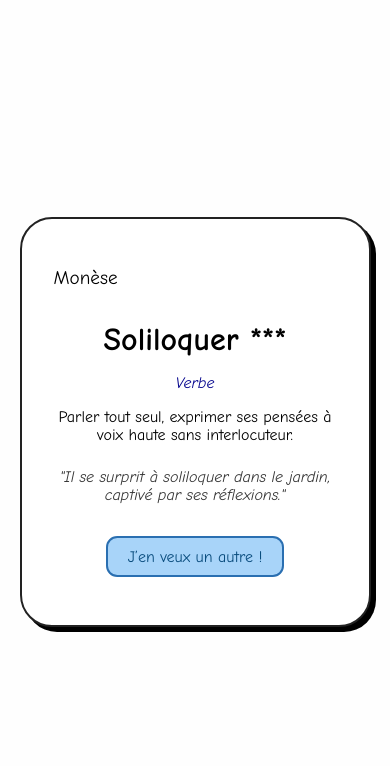
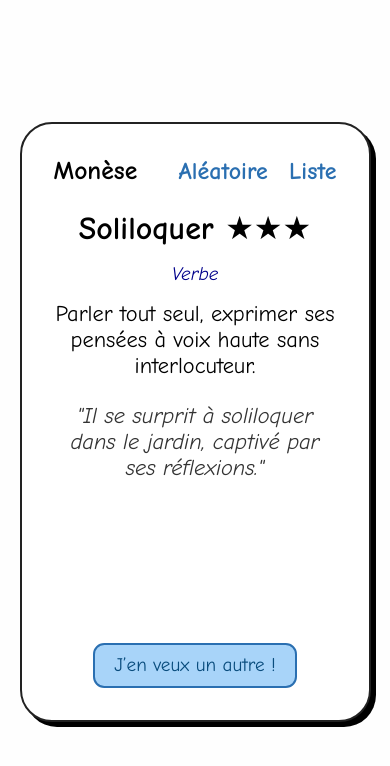
Before and after one commit to lbarbier22/monese-dictionnary, a plain HTML site: page index.html in a window 390 px wide. Drawn offline with Linux system fonts and the light colour scheme.

Commit message:
feat : add list with every words

```diff
--- a/index.html
+++ b/index.html
@@ -8,12 +8,17 @@
 </head>
 <body>
 <div class="carte">
-    <div class="entete">Monèse</div>
-    <div id="mot" class="mot">Chargement...</div>
-    <div id="type" class="type"></div>
-    <div id="definition" class="definition"></div>
-    <div id="exemple" class="exemple"></div>
-    <button id="btn">J’en veux un autre !</button>
+    <div class="navbar">
+        <span class="entete">Monèse</span>
+        <div class="menu">
+            <a href="#" id="nav-aleatoire">Aléatoire</a>
+            <a href="#" id="nav-liste">Liste</a>
+        </div>
+    </div>
+
+    <div id="contenu">
+
+    </div>
 </div>
 
 <script src="script.js"></script>
--- a/script.js
+++ b/script.js
@@ -1,13 +1,41 @@
 let mots = [];
 
-function afficherMotAleatoire() {
-    let mot = mots[Math.floor(Math.random() * mots.length)];
-    document.getElementById('mot').textContent = mot.Mot.charAt(0).toUpperCase() + mot.Mot.slice(1) + ' ' + '*'.repeat(mot.Difficulté);
-    document.getElementById('type').textContent = mot.Type.charAt(0).toUpperCase() + mot.Type.slice(1);
-    document.getElementById('definition').textContent = mot.Définition;
-    document.getElementById('exemple').textContent = `"${mot.Exemple}"`;
+function afficherMot(mot, afficherBouton = true) {
+    const contenu = document.getElementById('contenu');
+    contenu.innerHTML = `
+        <div class="mot">${mot.Mot.charAt(0).toUpperCase() + mot.Mot.slice(1)} ${'★'.repeat(mot.Difficulté)}</div>
+        <div class="type">${mot.Type.charAt(0).toUpperCase() + mot.Type.slice(1)}</div>
+        <div class="definition">${mot.Définition}</div>
+        <div class="exemple">"${mot.Exemple}"</div>
+        ${afficherBouton ? '<button id="btn">J’en veux un autre !</button>' : ''}
+    `;
+    if (afficherBouton) {
+        document.getElementById('btn').addEventListener('click', afficherMotAleatoire);
+    }
 }
 
+function afficherMotAleatoire() {
+    const mot = mots[Math.floor(Math.random() * mots.length)];
+    afficherMot(mot, true);
+}
+
+function afficherListe() {
+    const contenu = document.getElementById('contenu');
+    const motsTries = [...mots].sort((a, b) => a.Mot.localeCompare(b.Mot));
+    contenu.innerHTML = '<div class="liste-mots">' +
+        motsTries.map(m => `<a href="#" data-mot="${m.Mot}">${m.Mot.charAt(0).toUpperCase() + m.Mot.slice(1)}</a>`).join('<br>') +
+        '</div>';
+
+    document.querySelectorAll('.liste-mots a').forEach(lien => {
+        lien.addEventListener('click', (e) => {
+            e.preventDefault();
+            const mot = mots.find(m => m.Mot === lien.dataset.mot);
+            if (mot) afficherMot(mot, false);
+        });
+    });
+}
+
+document.addEventListener('DOMContentLoaded', () => {
     fetch('ressources/rare_words.json')
         .then(response => response.json())
         .then(data => {
@@ -16,7 +44,16 @@ fetch('ressources/rare_words.json')
         })
         .catch(error => {
             console.error("Erreur de chargement :", error);
-        document.getElementById('mot').textContent = "Erreur de chargement.";
+            document.getElementById('contenu').textContent = "Erreur de chargement.";
         });
 
-document.getElementById('btn').addEventListener('click', afficherMotAleatoire);
+    document.getElementById('nav-aleatoire').addEventListener('click', (e) => {
+        e.preventDefault();
+        afficherMotAleatoire();
+    });
+
+    document.getElementById('nav-liste').addEventListener('click', (e) => {
+        e.preventDefault();
+        afficherListe();
+    });
+});
--- a/style.css
+++ b/style.css
@@ -13,18 +13,48 @@ body {
 .carte {
     border: 2px solid #222;
     border-radius: 2rem;
-    padding: 3rem 2rem;
+    padding: 2rem;
     background-color: white;
     box-shadow: 5px 5px 0 #000;
     width: 90%;
     max-width: 600px;
+    min-height: 600px;
+    display: flex;
+    flex-direction: column;
+    justify-content: space-between;
     box-sizing: border-box;
 }
 
+.navbar {
+    display: flex;
+    justify-content: space-between;
+    align-items: center;
+    margin-bottom: 1.5rem;
+}
+
 .entete {
-    text-align: left;
+    font-size: 1.8rem;
+    font-weight: bold;
+}
+
+.menu a {
+    margin-left: 1rem;
+    text-decoration: none;
+    font-weight: bold;
     font-size: 1.5rem;
-    margin-bottom: 2rem;
+    color: #2a6fb1;
+    transition: color 0.2s;
+}
+
+.menu a:hover {
+    color: #094c7d;
+}
+
+#contenu {
+    flex-grow: 1;
+    display: flex;
+    flex-direction: column;
+    justify-content: space-between;
 }
 
 .mot {
@@ -41,20 +71,20 @@ body {
 }
 
 .definition {
-    font-size: 1.3rem;
+    font-size: 2rem;
     margin-bottom: 1.5rem;
 }
 
 .exemple {
     font-style: italic;
-    font-size: 1.2rem;
+    font-size: 1.8rem;
     color: #333;
     margin-bottom: 2rem;
 }
 
 button {
     font-family: 'Comic Neue', cursive;
-    font-size: 1.2rem;
+    font-size: 1.5rem;
     padding: 0.8rem 1.5rem;
     border: 2px solid #2a6fb1;
     background-color: #a8d4f9;
@@ -62,30 +92,57 @@ button {
     border-radius: 0.7rem;
     cursor: pointer;
     transition: 0.2s;
+    align-self: center;
+    margin-top: auto;
 }
 
 button:hover {
     background-color: #87c4f4;
 }
 
-/* ✅ Responsive text & layout for small screens */
+.liste-mots {
+    text-align: left;
+    padding-left: 1rem;
+    overflow-y: auto;
+    max-height: 500px;
+}
+
+.liste-mots a {
+    display: block;
+    color: #0066cc;
+    text-decoration: none;
+    margin: 0.4rem 0;
+    font-size: 1.3rem;
+}
+
+.liste-mots a:hover {
+    text-decoration: underline;
+}
+
 @media (max-width: 480px) {
     .entete {
-        font-size: 1.2rem;
+        font-size: 1.6rem;
     }
 
     .mot {
         font-size: 2rem;
     }
 
-    .type,
+    .type {
+        font-size: 1.2rem;
+    }
+
     .definition,
     .exemple {
-        font-size: 1rem;
+        font-size: 1.4rem;
     }
 
     button {
-        font-size: 1rem;
+        font-size: 1.2rem;
         padding: 0.6rem 1.2rem;
     }
+
+    .liste-mots a {
+        font-size: 1.1rem;
+    }
 }
```
Lines whose indentation alone changed are shown as unchanged.
